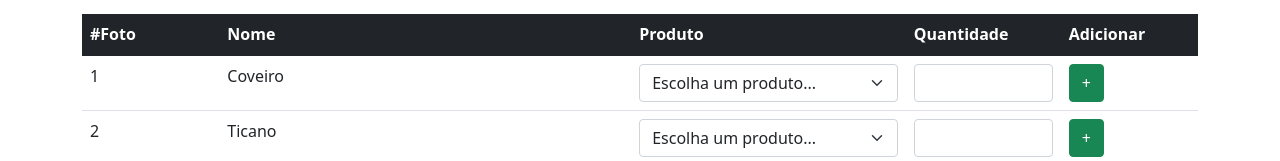
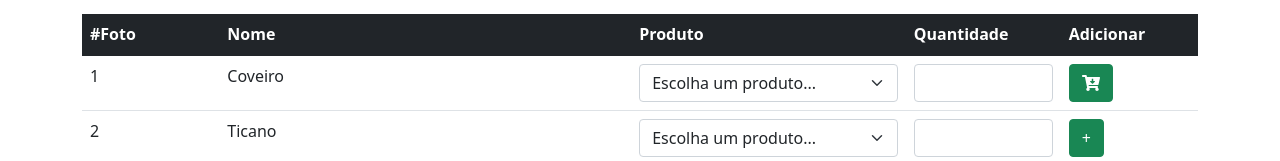
Before and after one commit to juniorsolo/barLamc, an Angular app in the folder angular/barLamc-app/: page /lancamentos in a window 1280 px wide. Shown: the part 160-321 px from the top of the page. Built offline with nearby package versions, Linux system fonts and the light colour scheme.

Commit message:
Adicionando fontAwesomme ao projeto. Removendo classe de teste.

```diff
--- a/angular/barLamc-app/package.json
+++ b/angular/barLamc-app/package.json
@@ -18,6 +18,9 @@
     "@angular/platform-browser": "~12.2.0",
     "@angular/platform-browser-dynamic": "~12.2.0",
     "@angular/router": "~12.2.0",
+    "@fortawesome/angular-fontawesome": "^0.9.0",
+    "@fortawesome/fontawesome-svg-core": "^1.2.36",
+    "@fortawesome/free-solid-svg-icons": "^5.15.4",
     "bootstrap": "^5.1.1",
     "jquery": "^3.6.0",
     "rxjs": "~6.6.0",
--- a/angular/barLamc-app/src/app/app.module.ts
+++ b/angular/barLamc-app/src/app/app.module.ts
@@ -10,6 +10,7 @@ import { LancamentosComponent } from './lancamentos/lancamentos.component';
 import { EstoqueComponent } from './estoque/estoque.component';
 import { ProdutosComponent } from './estoque/produtos/produtos.component';
 import { FormsModule, NgModel, ReactiveFormsModule } from '@angular/forms';
+import { FontAwesomeModule } from '@fortawesome/angular-fontawesome';
 
 
 
@@ -27,7 +28,8 @@ import { FormsModule, NgModel, ReactiveFormsModule } from '@angular/forms';
   imports: [
     BrowserModule,
     AppRoutingModule,
-    FormsModule
+    FormsModule,
+    FontAwesomeModule
   ],
   providers: [],
   bootstrap: [AppComponent]
--- a/angular/barLamc-app/src/app/lancamentos/lancamentos.component.html
+++ b/angular/barLamc-app/src/app/lancamentos/lancamentos.component.html
@@ -29,7 +29,11 @@
           </select>
       </td>
         <td><input type="number" class="form-control" min="1" max="5" ></td>
-        <td><button type="button" class="btn btn-success" data-bs-toggle="modal" data-bs-target="#modalAdicionar">+</button></td>
+        <td>
+          <button type="button" class="btn btn-success" data-bs-toggle="modal" data-bs-target="#modalAdicionar">
+            <fa-icon [icon]="faCartArrow"></fa-icon>
+          </button>
+      </td>
       </tr>
       <tr >
         <td scope="row">2</td>
--- a/angular/barLamc-app/src/app/lancamentos/lancamentos.component.ts
+++ b/angular/barLamc-app/src/app/lancamentos/lancamentos.component.ts
@@ -1,4 +1,6 @@
 import { Component, OnInit } from '@angular/core';
+import { faCartArrowDown } from '@fortawesome/free-solid-svg-icons';
+
 
 @Component({
   selector: 'app-lancamentos',
@@ -7,6 +9,8 @@ import { Component, OnInit } from '@angular/core';
 })
 export class LancamentosComponent implements OnInit {
 
+  faCartArrow = faCartArrowDown;
+
   constructor() { }
 
   ngOnInit() {
```
Also changed, not shown: 2 other files (tests, documents, lock files or other folders).
